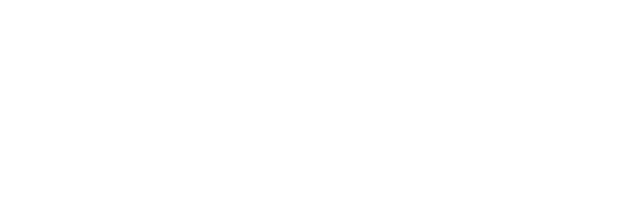
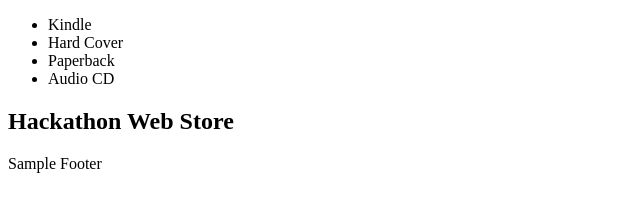
Before and after one commit to davi3blu3/bookstore-hackathon, a plain HTML site: page index.html in a window 1280 px wide. Shown: the whole page, without its empty margins (0-640 px from the left). Drawn offline with Linux system fonts and the light colour scheme.

Commit message:
Add basic Navigation, Header Footer

```diff
--- a/index.html
+++ b/index.html
@@ -9,6 +9,16 @@
 </head>
 <body>
 
-  <script src="main.js"></script>
+  <nav class=container>
+  <ul>
+  <li class="navlink" id="linkA">Kindle</li>
+  <li class="navlink" id="linkB">Hard Cover</li>
+  <li class="navlink" id="linkC">Paperback</li>
+  <li class="navlink" id="linkD">Audio CD</li>
+  </ul>
+
+<h1>Hackathon Web Store</h1>
+
+<footer>Sample Footer</footer>
 </body>
 </html>
```
